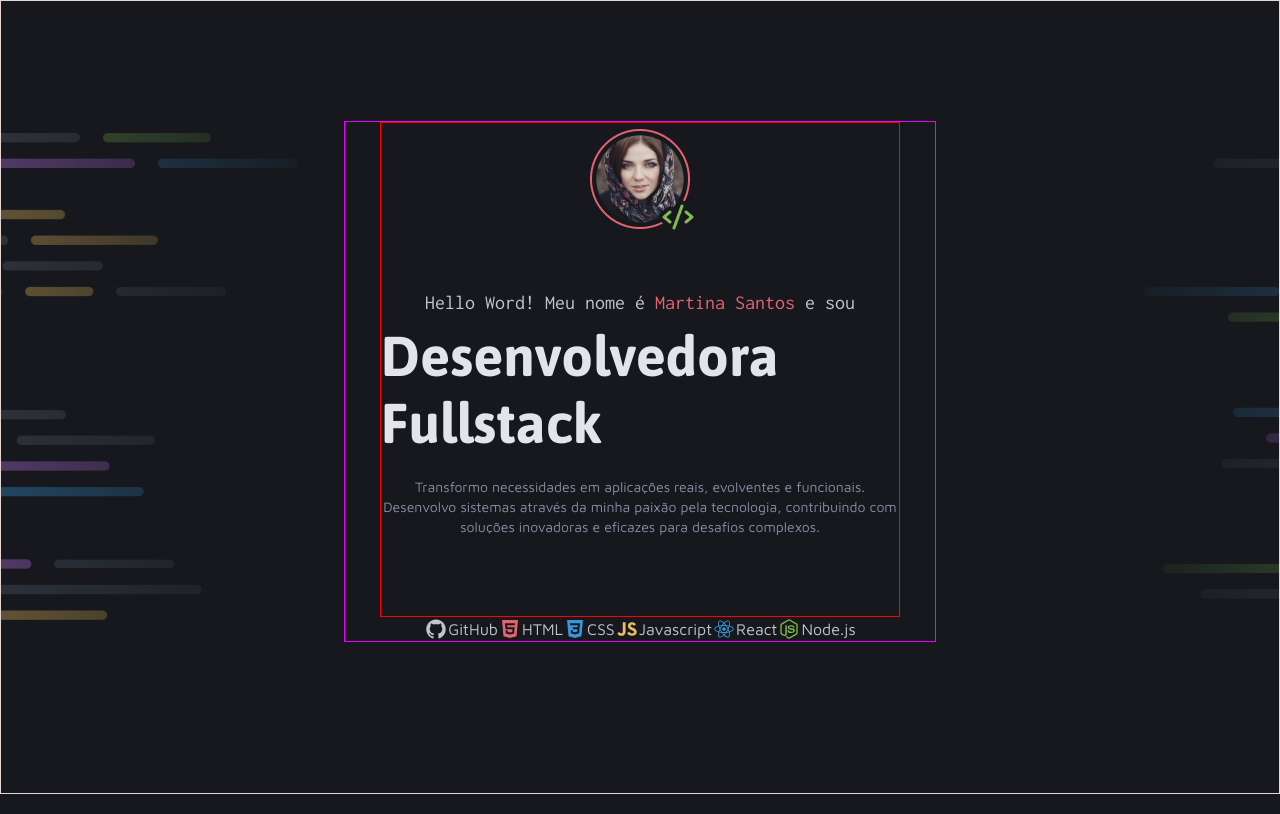
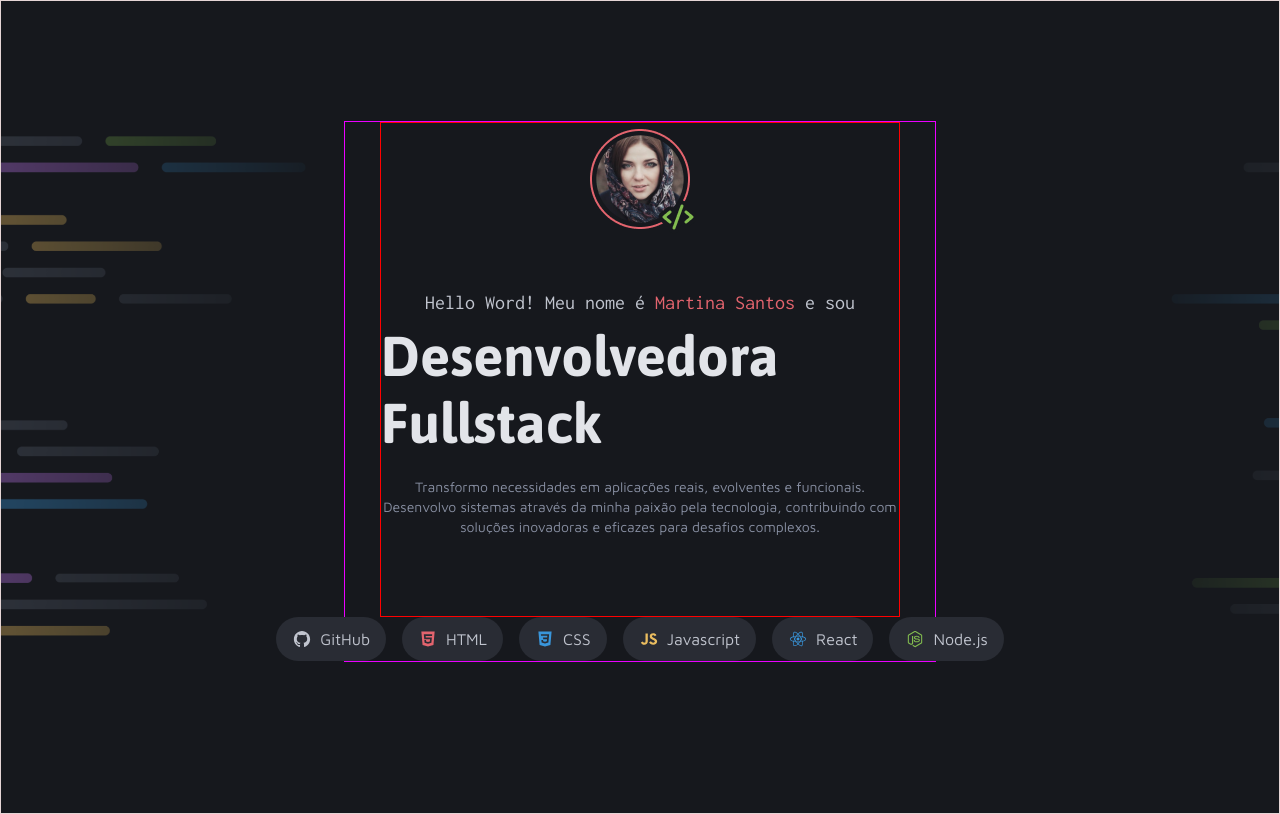
Before and after one commit to Elly-GB/portfolio.dev, a plain HTML site: page index.html in a window 1280 px wide. Drawn offline with Linux system fonts and the light colour scheme; a web font is replaced by a local one.

Commit message:
Added tag's details

```diff
--- a/index.html
+++ b/index.html
@@ -30,23 +30,23 @@
         </div>
         <!-- 2/2 -->
         <div id="tags">
-          <div id="github" class="tags-align">
+          <div id="github" class="tags-align tags-space">
             <img src="./assets/icons/GitHub.svg" alt="Logo Github">
             <meudeus>GitHub</meudeus>
           </div>
-          <div id="html" class="tags-align">
+          <div id="html" class="tags-align tags-space">
             <img src="./assets/icons/HTML.svg" alt="Logo HTML">
             <meudeus>HTML</meudeus>
           </div>
-          <div id="css" class="tags-align">
+          <div id="css" class="tags-align tags-space">
             <img src="./assets/icons/CSS.svg" alt="Logo CSS">
             <meudeus>CSS</meudeus>
           </div>
-          <div id="java" class="tags-align">
+          <div id="java" class="tags-align tags-space">
             <img src="./assets/icons/JavaScript.svg" alt="Logo JavaScript">
             <meudeus>Javascript</meudeus>
           </div>
-          <div id="react" class="tags-align">
+          <div id="react" class="tags-align tags-space">
             <img src="./assets/icons/React.svg" alt="Logo React">
             <meudeus>React</meudeus>
           </div>
--- a/styles/utility.css
+++ b/styles/utility.css
@@ -1,8 +1,16 @@
 .tags-align {
   display: flex;
   align-items: center;
+  background-color: var(--gray-300);
+  border-radius: 999px;
+  padding: 8px 16px 8px;
   img {
-      width: 24px;
-      height: 24px;
+      width: 28px;
+      height: 28px;
+      padding-right: 8px;
   }
 }
+
+.tags-space {
+  margin-right: 16px;
+}
```
